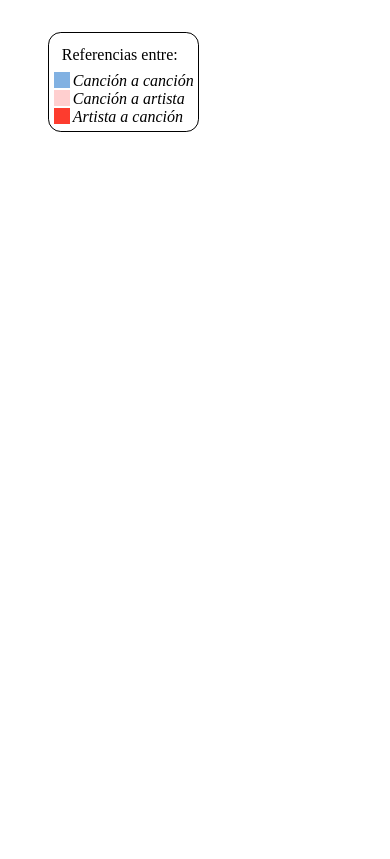
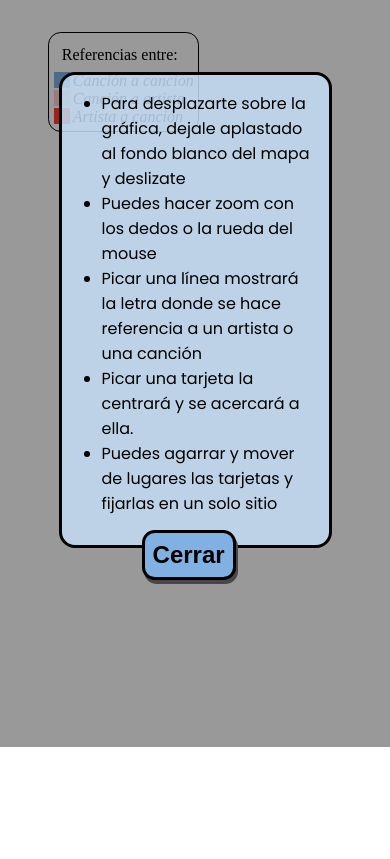
Before and after one commit to Teikidisi/perreoverso-lite, a plain HTML site: page index.html in a window 390 px wide. Shown: the part 97-956 px from the top of the page. After the commit the page ends 844 px from the top, so only its background shows below. Drawn offline with nearby package versions, Linux system fonts and the light colour scheme.

Commit message:
added modal

```diff
--- a/index.html
+++ b/index.html
@@ -33,6 +33,7 @@
       <h1 class="title">Perreoverso</h1>
       <h3 class="slogan-subtitle">El multiverso del perreo</h3>
     </div>
+    <div class="main-container">
       <div class="graph-parent">
         <div id="graph"></div>
         <div class="legend">
@@ -52,7 +53,32 @@
         </div>
       </div>
       <div id="autorgraph"></div>
-    <div id="modalBox"></div>
+      <div class="modal-back">
+        <div id="modalBox">
+          <ul>
+            <li>
+              Para desplazarte sobre la gráfica, dejale aplastado al fondo
+              blanco del mapa y deslizate
+            </li>
+            <li>Puedes hacer zoom con los dedos o la rueda del mouse</li>
+            <li>
+              Picar una línea mostrará la letra donde se hace referencia a un
+              artista o una canción
+            </li>
+            <li>Picar una tarjeta la centrará y se acercará a ella.</li>
+            <li>
+              Puedes agarrar y mover de lugares las tarjetas y fijarlas en un
+              solo sitio
+            </li>
+          </ul>
+          <button type="button" class="modal-button">Cerrar</button>
+        </div>
+      </div>
+    </div>
+    <script
+      type="application/javascript"
+      src="./javascripts/pageManipulation.js"
+    ></script>
     <script
       type="application/javascript"
       src="./javascripts/csvCalls.js"
--- /dev/null
+++ b/javascripts/pageManipulation.js
@@ -0,0 +1,12 @@
+var modalButton = document.querySelector(".modal-button");
+var modal = document.querySelector(".modal-back");
+
+modalButton.onclick = function () {
+  modal.style.display = "none";
+};
+
+window.onclick = function (event) {
+  if (event.target == modal) {
+    modal.style.display = "none";
+  }
+};
--- a/stylesheets/style.css
+++ b/stylesheets/style.css
@@ -7,10 +7,29 @@ canvas {
 }
 
 #modalBox {
-  width: 100vw;
-  height: 100vh;
+  width: 40%;
+  height: 15.5rem;
+  border: 3px solid black;
+  padding-right: 1rem;
+  display: flex;
+  flex-direction: column;
+  border-radius: 1rem;
+  position: absolute;
+  margin: 0;
+  top: 20%;
+  left: 30%;
+  background-color: #c4ddf5d7;
+  font-family: "Poppins";
+}
+
+.modal-back {
+  z-index: 10;
+  position: fixed;
   top: 0;
   left: 0;
+  width: 100%;
+  height: 100%;
+  background-color: rgba(0, 0, 0, 0.4); /* Black w/ opacity */
 }
 
 .title {
@@ -80,3 +99,82 @@ canvas {
 .legend-title {
   margin: 0.5rem !important;
 }
+
+.main-container {
+  position: relative;
+}
+
+.modal-button {
+  border: 3px solid black;
+  background-color: #81b1e2;
+  border-radius: 0.8rem;
+  font-weight: 700;
+  font-size: 1.5rem;
+  padding: 0.5rem;
+  max-width: 50%;
+  width: 40%;
+  cursor: pointer;
+  box-shadow: 2px 4px rgb(71, 71, 71);
+  margin: auto;
+  position: absolute;
+  top: 90%;
+  left: 30%;
+}
+
+.modal-button:hover {
+  background-color: #597b9e;
+}
+
+@media screen and (max-width: 1200px) {
+  #modalBox {
+    width: 40%;
+    height: auto;
+    border: 3px solid black;
+    padding-right: 1rem;
+    display: flex;
+    flex-direction: column;
+    border-radius: 1rem;
+    position: absolute;
+    margin: 0;
+    top: 20%;
+    background-color: #c4ddf5d7;
+    font-family: "Poppins";
+    padding-bottom: 0.8rem;
+    margin-right: 15%;
+  }
+
+  .modal-button {
+    border: 3px solid black;
+    background-color: #81b1e2;
+    border-radius: 0.8rem;
+    font-weight: 700;
+    font-size: 1.5rem;
+    padding: 0.5rem;
+    cursor: pointer;
+    box-shadow: 2px 4px rgb(71, 71, 71);
+    margin: auto;
+    top: 92.5%;
+  }
+}
+
+@media screen and (max-width: 800px) {
+  .modal-button {
+    top: 94%;
+  }
+
+  #modalBox {
+    width: auto;
+    left: 15%;
+  }
+}
+
+@media screen and (max-width: 450px) {
+  #modalBox {
+    width: auto;
+  }
+
+  .modal-button {
+    top: 97%;
+    width: auto;
+  }
+}
```
Lines whose indentation alone changed are shown as unchanged.
